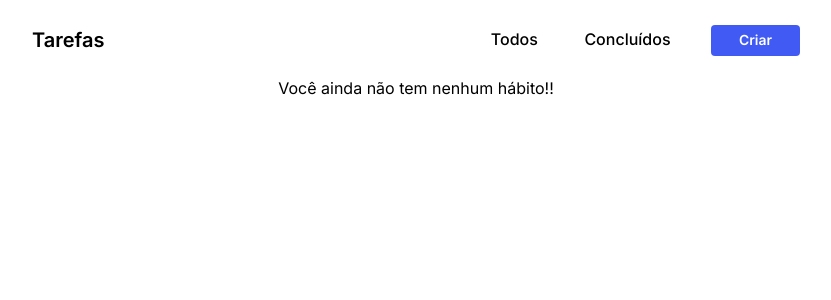
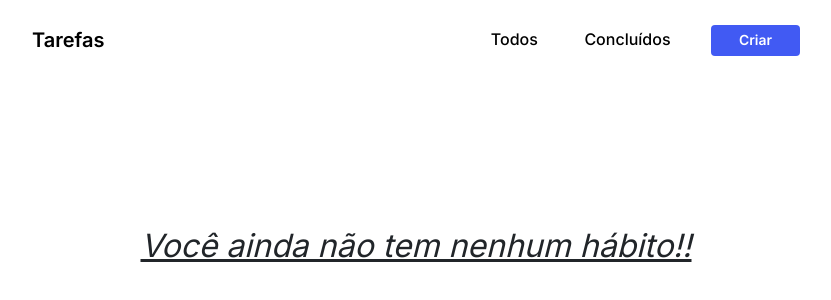
Before and after one commit to gabihcaldeira/KenzieHabits, a plain HTML site: page src/views/dashboard.views.html in a window 1280 px wide. Shown: the whole page, without its empty margins (224-1055 px from the left). Drawn offline with Linux system fonts and the light colour scheme.

Commit message:
style: add no habit style

```diff
--- a/src/css/dashboard.style.css
+++ b/src/css/dashboard.style.css
@@ -6,6 +6,16 @@ main {
     background-color: var(--white);
     font-family: var(--font);
     box-sizing: border-box;
+}
+
+.table div>p {
+    font-family: var(--font);
+    font-size: 2rem;
+    font-family: 500;
+    font-style: italic;
+    text-decoration: underline;
+    color: var(--grey-1);
+    margin-top: 150px;
 }
 
 .table {
```
